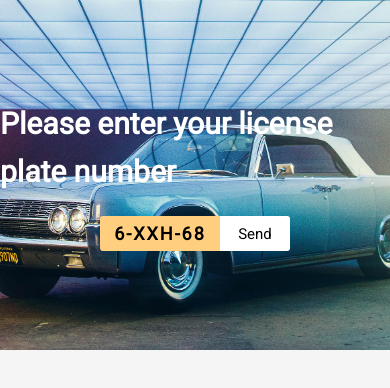
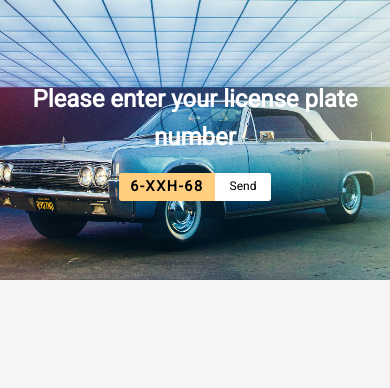
Before and after one commit to darthinvader/Amulet-Igne-Assignment, a React (Create React App) app: page / in a window 390 px wide. Shown: the top 388 px of the page. Built offline with nearby package versions, Linux system fonts and the light colour scheme.

Commit message:
[feat] responvice font

```diff
--- a/src/components/LicensePlate/LicensePlateInput/LicensePlateInput.module.scss
+++ b/src/components/LicensePlate/LicensePlateInput/LicensePlateInput.module.scss
@@ -37,4 +37,5 @@
   font-size: 3rem;
   color: white;
   margin-bottom: 2rem;
+  text-align: center;
 }
--- a/src/sass/resets/_reset-and-normalize.scss
+++ b/src/sass/resets/_reset-and-normalize.scss
@@ -8,7 +8,10 @@
 
 html {
   box-sizing: border-box;
-  font-size: 62.5%; //1rem = 10px;
+  font-size: 62.5%; //1rem = 10px
+  @media only screen and (max-width: 1100px) {
+    font-size: 50%; //1rem = 8px
+  }
 }
 
 body {
```
